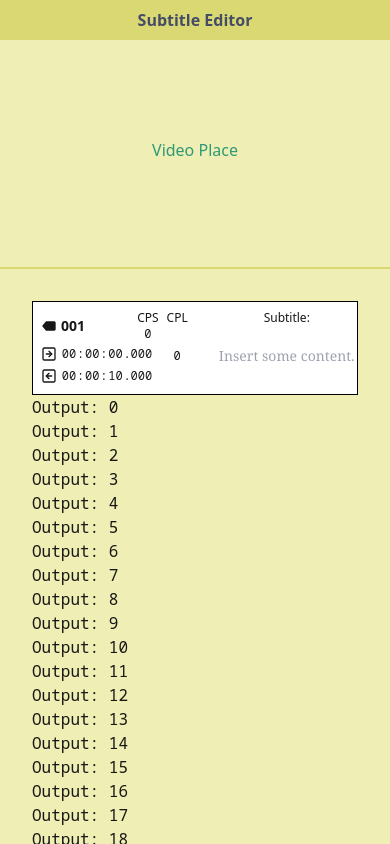
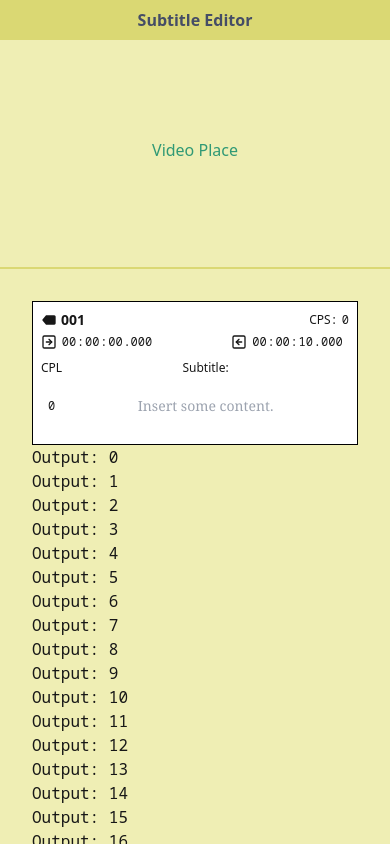
Before and after one commit to 4k40n1/subtitle-editor-nextjs, a Next.js app: page / in a window 390 px wide. Built offline with nearby package versions, Linux system fonts and the light colour scheme.

Commit message:
Subtitle Input

```diff
--- a/src/components/ui/cps.tsx
+++ b/src/components/ui/cps.tsx
@@ -13,35 +13,11 @@ export default function CPS({ count, endStamp, startStamp }: CPSProps) {
   }
   return (
     <div
-      className='flex flex-col items-center text-xs'
+      className='flex flex-row md:flex-col items-center text-xs'
     >
       <span className='font-sans'>CPS</span>
+      <span className='block pr-1 md:hidden'>:</span>
       <span>{handleValue()}</span>
     </div>
   )
 }
-
-// 'use client'
-
-// import { useEffect, useState } from 'react'
-
-// interface CPSProps {
-//   startStamp: number,
-//   endStamp: number,
-//   count?: number,
-// }
-
-// export default function CPS({ endStamp, startStamp }: CPSProps) {
-//   // const range = (endStamp - startStamp) / 1000
-//   const [ value, setValue ] = useState(0)
-
-//   useEffect(() => {
-//     setValue((endStamp - startStamp) / 1000)
-//   }, [endStamp, startStamp])
-
-//   return (
-//     <div>
-//       <span>{`CPS: ${value}`}</span>
-//     </div>
-//   )
-// }
--- a/src/components/ui/range-input.tsx
+++ b/src/components/ui/range-input.tsx
@@ -12,7 +12,7 @@ export default function RangeInput({
   startStamp, endStamp, onChangeStart, onChangeEnd
 }: RangeInputProps) {
   return (
-    <div className='flex flex-col gap-0.5'>
+    <div className='flex flex-row md:flex-col justify-between flex-wrap gap-0.5'>
       <div
         className='flex items-center rounded-sm hover:bg-black/15'
       >
--- a/src/components/ui/subtitle-input.tsx
+++ b/src/components/ui/subtitle-input.tsx
@@ -29,7 +29,7 @@ export default function SubtitleInput({
   return (
     <div
       className='
-        p-2 border border-black flex items-stretch gap-2 bg-white
+        p-2 border border-black flex flex-col md:flex-row items-stretch gap-2 bg-white
         selection:bg-black selection:text-white caret-black
       '
     >
@@ -39,7 +39,7 @@ export default function SubtitleInput({
         '
       >
         <div className='flex justify-between items-stretch gap-0.5'>
-          <div className='flex flex-row items-center gap-1'>
+          <div className='flex flex-row items-center gap-1 mb-auto'>
             <BiSolidTag />
             <span className='font-sans font-semibold text-sm'>
               {index.toLocaleString('en-US', { minimumIntegerDigits: 3 })}
@@ -59,6 +59,7 @@ export default function SubtitleInput({
           onChangeEnd={handleChangeEnd}
         />
       </div>
+      <div className='flex flex-row grow overflow-hidden'>
         <CPL countList={handleContent(_content)} />
         <div
           className='flex flex-col grow'
@@ -66,9 +67,9 @@ export default function SubtitleInput({
           <span className='text-center text-xs font-sans'>Subtitle:</span>
           <textarea
             className='
-            grow h-full bg-transparent border-0 outline-none
+              h-full w-full bg-transparent border-0 outline-none
               content-center text-center text-sm font-serif
-            resize-none rounded-sm hover:bg-black/15
+              resize-none rounded-sm hover:bg-black/15 overflow-y-hidden
             '
             value={_content}
             rows={3}
@@ -77,5 +78,6 @@ export default function SubtitleInput({
           />
         </div>
       </div>
+    </div>
   )
 }
```
Lines whose indentation alone changed are shown as unchanged.
